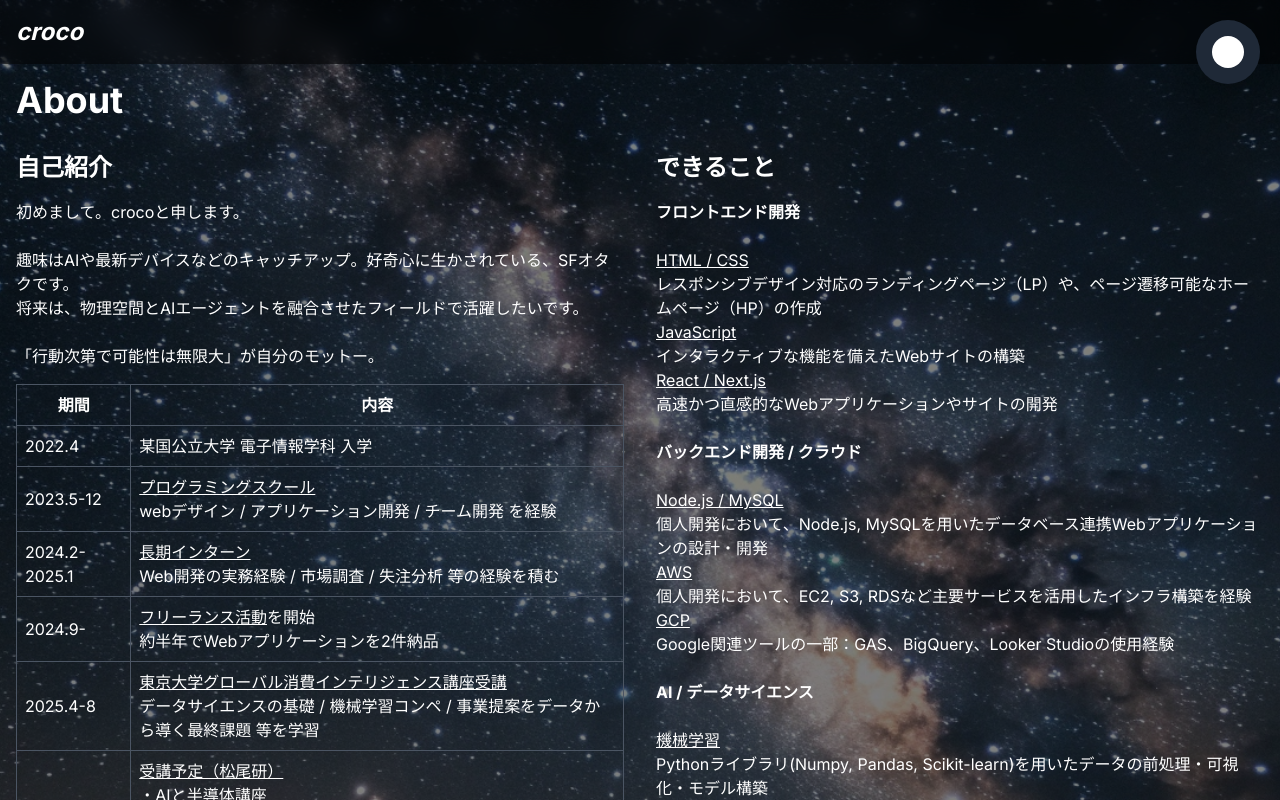
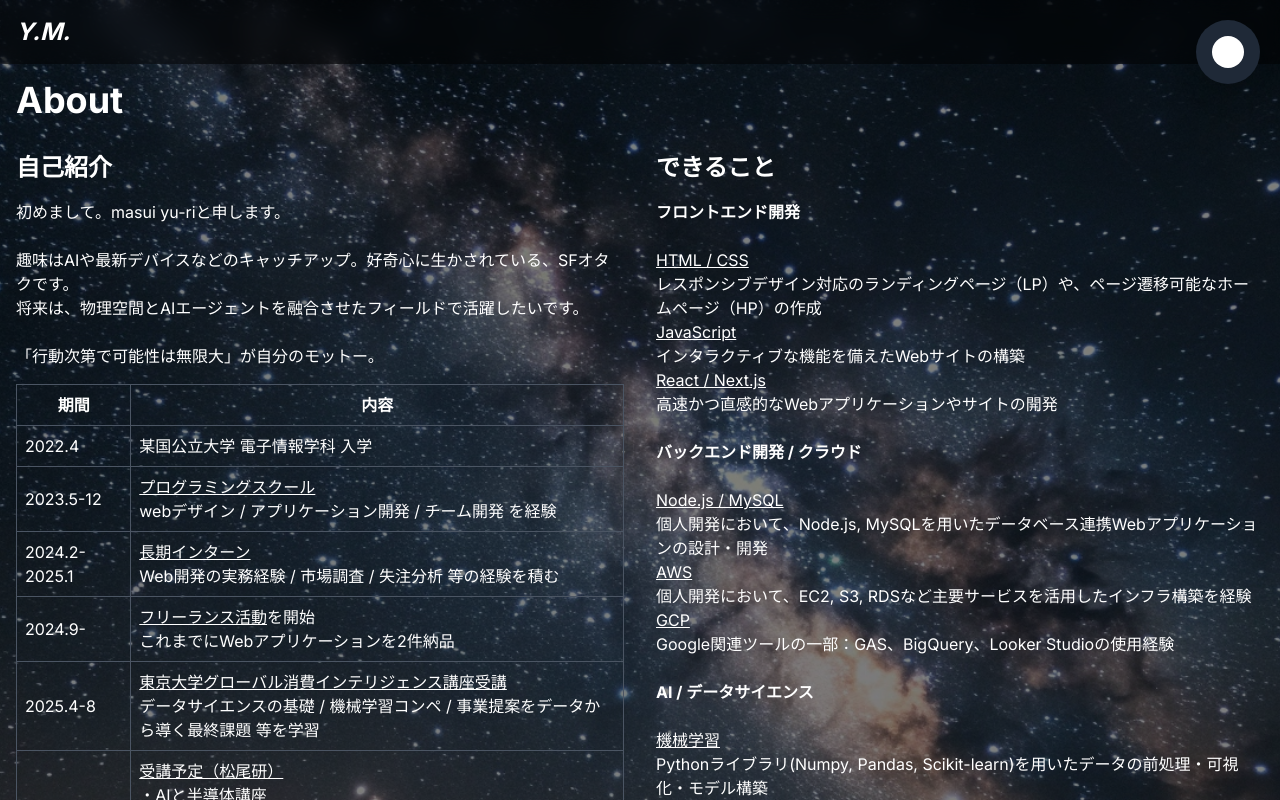
Before and after one commit to yu-rimasui/v3-portfolio, a Next.js app: page /profile in a window 1280 px wide. Shown: the top 800 px of the page. Built offline with nearby package versions, Linux system fonts and the light colour scheme.

Commit message:
feat: メタデータ更新

```diff
--- a/app/layout.tsx
+++ b/app/layout.tsx
@@ -8,11 +8,11 @@ import WarpTransition from "../components/WarpTransition";
 const inter = Inter({ subsets: ["latin"] });
 
 export const metadata = {
-  title: "うさぎのページ🐇",
-  description: "夢見るPCオタクうさぎのポートフォリオ",
+  title: "yu-rimasui's Portfolio",
+  description: "this is yur-rimasui's portfolio website",
   openGraph: {
-    title: "うさぎのページ🐇",
-    description: "夢見るPCオタクうさぎのポートフォリオ",
+    title: "yu-rimasui's Portfolio",
+    description: "this is yur-rimasui's portfolio website",
     images: ["/images/og-image.jpg"],
   },
 };
--- a/app/profile/page.tsx
+++ b/app/profile/page.tsx
@@ -46,7 +46,7 @@ export default function Profile() {
           >
             <h2 className="text-2xl font-semibold mb-4">自己紹介</h2>
             <p className="mb-4">
-              初めまして。crocoと申します。<br />
+              初めまして。masui yu-riと申します。<br />
               <br />
               趣味はAIや最新デバイスなどのキャッチアップ。好奇心に生かされている、SFオタクです。<br />
               将来は、物理空間とAIエージェントを融合させたフィールドで活躍したいです。<br />
@@ -86,7 +86,7 @@ export default function Profile() {
                             <td className="border border-gray-600 p-2">2024.9-</td>
                             <td className="border border-gray-600 p-2">
                                 <span className="underline">フリーランス活動</span>を開始<br />
-                                約半年でWebアプリケーションを2件納品
+                                これまでにWebアプリケーションを2件納品
                             </td>
                         </tr>
                         <tr>
--- a/components/Header.tsx
+++ b/components/Header.tsx
@@ -6,7 +6,7 @@ export default function Header() {
     <header className="fixed top-0 left-0 w-full z-50 bg-black bg-opacity-50 backdrop-blur-md">
       <div className="container mx-auto px-4 py-4 flex justify-between items-center">
         <Link href="/" className="text-2xl font-bold font-montserrat italic">
-          croco
+          Y.M.
         </Link>
         <QuantumNav />
       </div>
```
